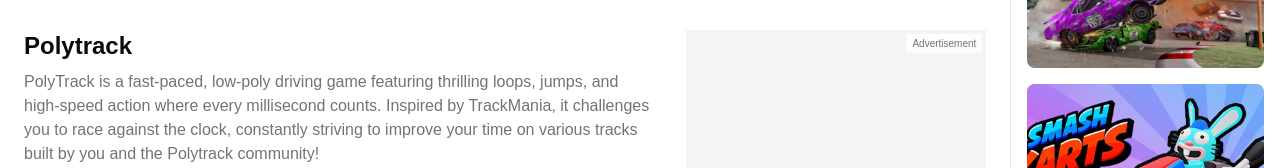
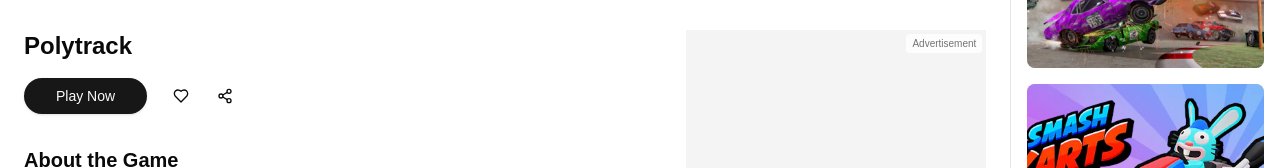
Before and after one commit to YTnoCoding/polytrack-nextjs, a Next.js app: page / in a window 1280 px wide. Shown: the part 784-952 px from the top of the page. Built offline with nearby package versions, Linux system fonts and the light colour scheme.

Commit message:
delete duplication

```diff
--- a/components/game-page.tsx
+++ b/components/game-page.tsx
@@ -120,7 +120,6 @@
               {/* Game Info */}
               <div>
                 <h1 className="text-2xl font-bold">{game.title}</h1>
-                <p className="mt-2 text-muted-foreground">{game.description}</p>
                 <div className="mt-4 flex items-center gap-4">
                   <Button className="rounded-full px-8">Play Now</Button>
                   <div className="flex items-center gap-2">
```
